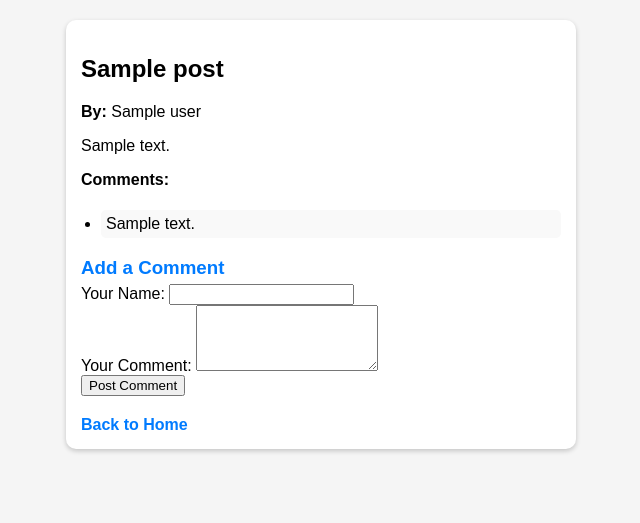
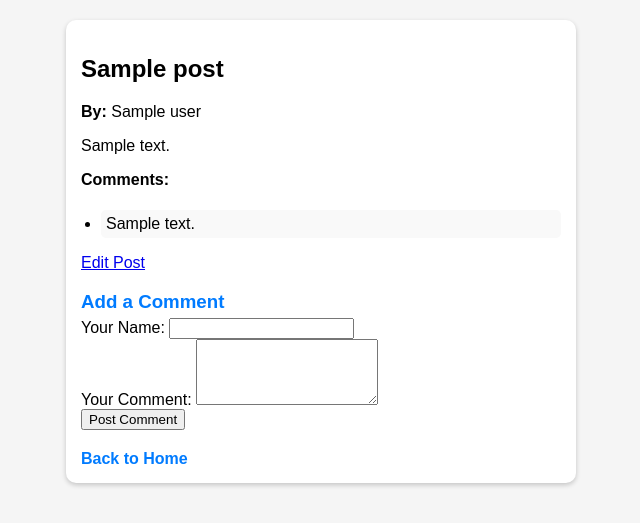
Before and after one commit to software-students-spring2025/web-app, a Flask app: template templates/post.html in a window 1280 px wide. Shown: the top 523 px of the page, without its empty margins (319-959 px from the left). Run offline with Flask 3, Linux system fonts and the light colour scheme; the template is opened without the code that fills it: most values are stand-ins (such as "Sample title", 1, 10 or a date in 2020).

Commit message:
add button for edit post screen

```diff
--- a/templates/post.html
+++ b/templates/post.html
@@ -18,6 +18,12 @@
             {% endfor %}
         </ul>
 
+
+        <!--edit post after comments but before comment form-->
+        <a href="{{ url_for('edit_post', post_id=post._id|string) }}" class="edit-button">Edit Post</a>
+
+
+        <!--add comment form-->
         <div class="comment-form">
             <h3>Add a Comment</h3>
             <form action="{{ url_for('add_comment', post_id=post._id|string) }}" method="POST">
```
